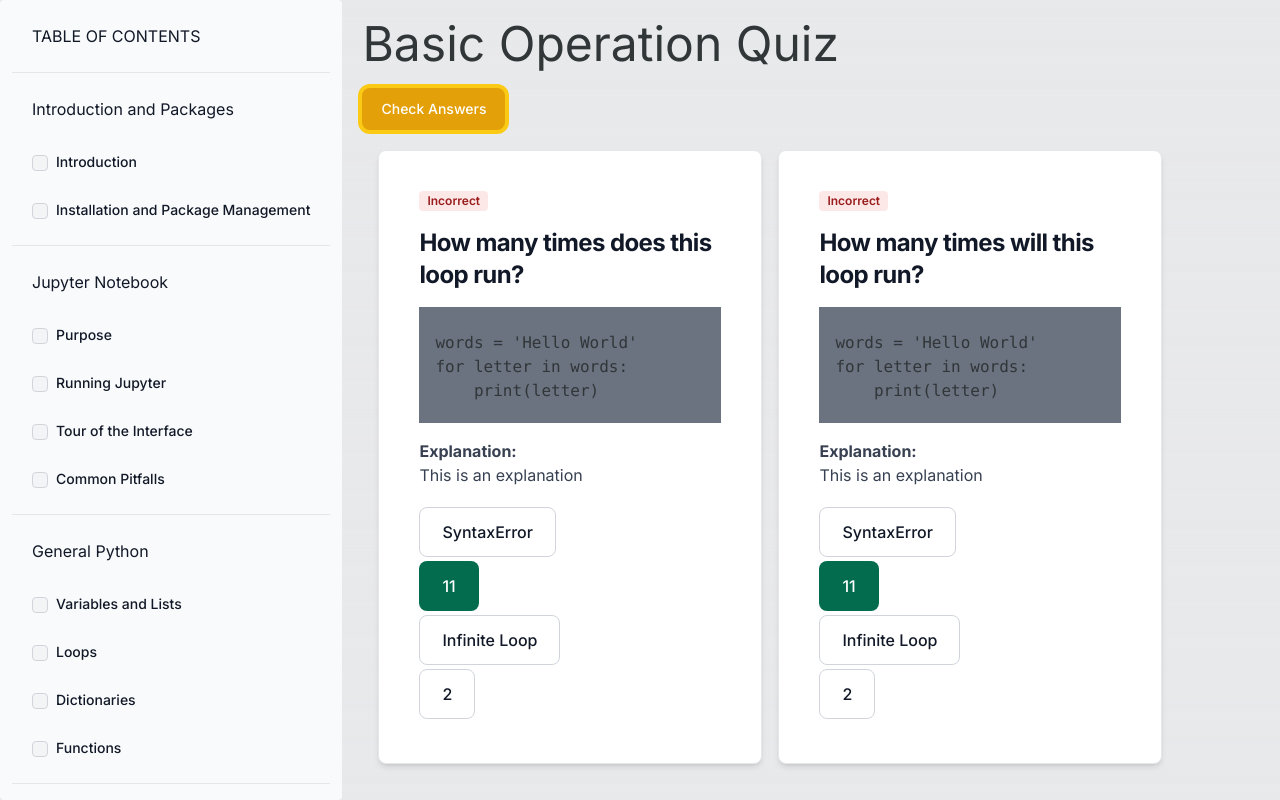
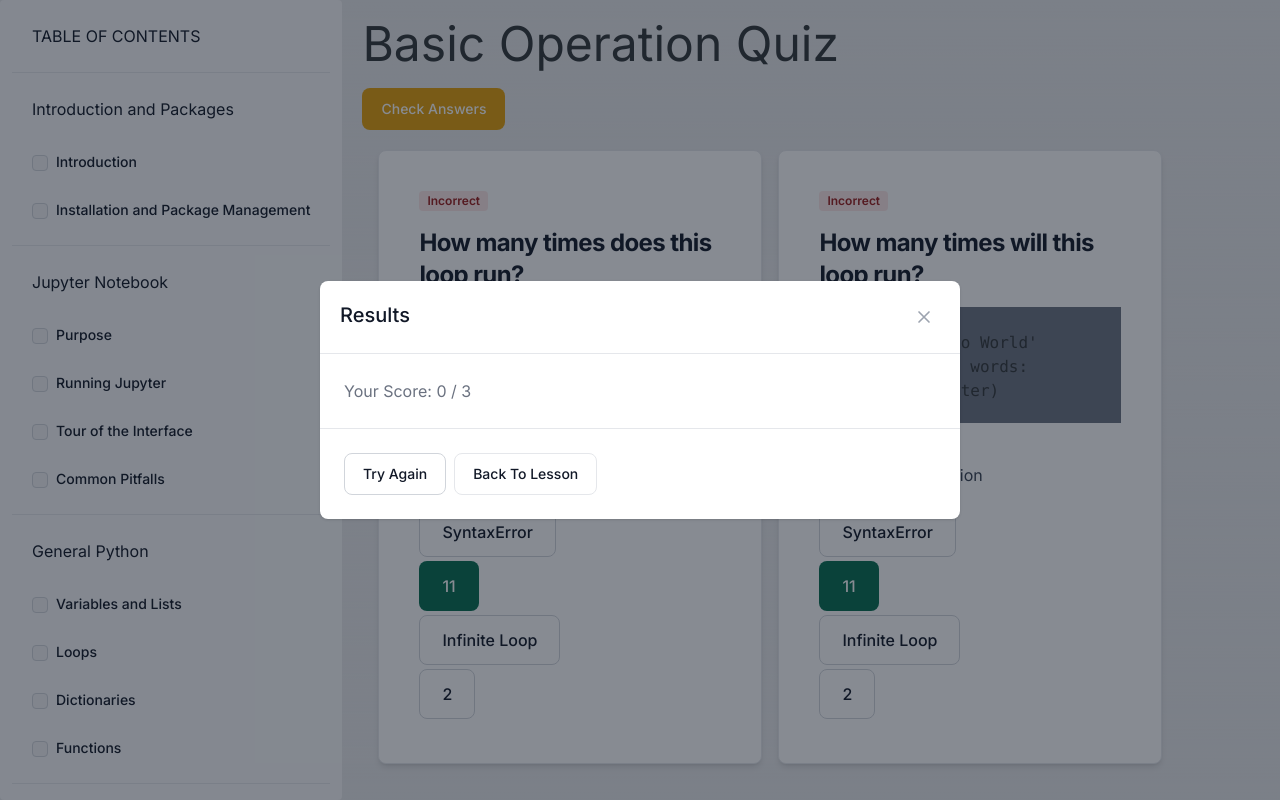
Before and after one commit to austin-bmitchell15/cs3803_website, a Next.js app: page /python/basic_operations_quiz in a window 1280 px wide. Both pictures are taken after a click on the button "Check Answers". Shown: the top 800 px of the page. Built offline with nearby package versions, Linux system fonts and the light colour scheme.

Commit message:
working quiz results modal

```diff
--- a/src/components/Quiz.tsx
+++ b/src/components/Quiz.tsx
@@ -1,12 +1,28 @@
 "use client"
 
-import React, { useState } from 'react'
+import React, { useEffect, useState } from 'react'
 import { QnAType, QuizType } from '@/services/QuizTypes'
-import { Badge, Button, Card } from "flowbite-react";
+import { Badge, Button, Card, Modal } from "flowbite-react";
+
+const REQUIRED_SCORE: number = 0.8
 
 export default function QuizComponent({ quiz }: { quiz: QuizType, }) {
   const [checkedMode, setCheckedMode] = useState<boolean>(false)
+  const [showModal, setShowModal] = useState<boolean>(false);
+  const [questionAnsweredCorrect, setQuestionAnsweredCorrect] = useState(Array.from({length: quiz.length}, () => false))
 
+  const updateIndex = (i: number, newValue: boolean) => {
+    const newArray = questionAnsweredCorrect.slice();
+    newArray[i] = newValue;
+    setQuestionAnsweredCorrect(newArray);
+  };
+
+  useEffect(() => {
+    if (checkedMode == true) {
+
+      setShowModal(true)
+    }
+  }, [checkedMode])
 
   return (
     <div>
@@ -15,19 +31,57 @@ export default function QuizComponent({ quiz }: { quiz: QuizType, }) {
         <div className="flex flex-wrap">
           {quiz.map((q, i) => (
             <div className="my-5 ml-4">
-              <Question question={q} key={'question_' + i} checkedMode={checkedMode} />
+              <Question question={q} key={'question_' + i} checkedMode={checkedMode} markCorrectness={(correctnessStatus) => updateIndex(i, correctnessStatus)} />
             </div>
           ))}
 
         </div>
 
       </div>
+
+      <Modal show={showModal} onClose={() => setShowModal(false)}>
+        {/* <Modal.Header>Your Score: {questionAnsweredCorrect.filter(Boolean).length} / {questionAnsweredCorrect.length}</Modal.Header> */}
+        <Modal.Header>Results</Modal.Header>
+        <Modal.Body>
+          {/* <div className="space-y-6">
+            <p className="text-base leading-relaxed text-gray-500 dark:text-gray-400">
+              With less than a month to go before the European Union enacts new consumer privacy laws for its citizens,
+              companies around the world are updating their terms of service agreements to comply.
+            </p>
+            <p className="text-base leading-relaxed text-gray-500 dark:text-gray-400">
+              The European Union’s General Data Protection Regulation (G.D.P.R.) goes into effect on May 25 and is meant
+              to ensure a common set of data rights in the European Union. It requires organizations to notify users as
+              soon as possible of high-risk data breaches that could personally affect them.
+            </p>
+          </div> */}
+          <p className="text-base leading-relaxed text-gray-500 dark:text-gray-400">
+          Your Score: {questionAnsweredCorrect.filter(a => a == true).length} / {questionAnsweredCorrect.length}
+          </p>
+        </Modal.Body>
+        <Modal.Footer>
+          <Button color="light" onClick={() => setShowModal(false)}>Try Again</Button>
+
+          {questionAnsweredCorrect.filter(Boolean).length / questionAnsweredCorrect.length  > REQUIRED_SCORE ?
+            <Button color="success" onClick={() => setShowModal(false)}>
+              Next Lesson
+            </Button>
+            :
+            <Button color="gray" onClick={() => setShowModal(false)}>
+              Back To Lesson
+            </Button>
+          }
+        </Modal.Footer>
+      </Modal>
   </div>
   )
 }
 
-function Question({ question, checkedMode }: { question: QnAType, checkedMode: boolean }) {
+function Question({ question, checkedMode, markCorrectness }: { question: QnAType, checkedMode: boolean, markCorrectness: any }) {
   const [selectedOption, setSelectedOption] = useState<number>(-1)
+
+  useEffect(() => {
+    markCorrectness(selectedOption == question.answerOption)
+  }, [selectedOption])
 
   return (
     <Card className="max-w-sm max-h-sm max-h-90 overflow-auto p-4">
```
